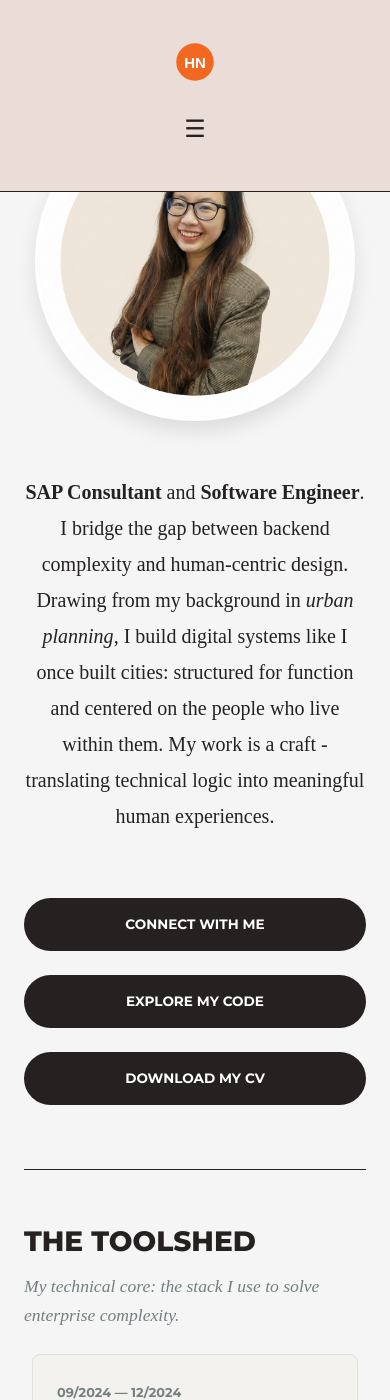
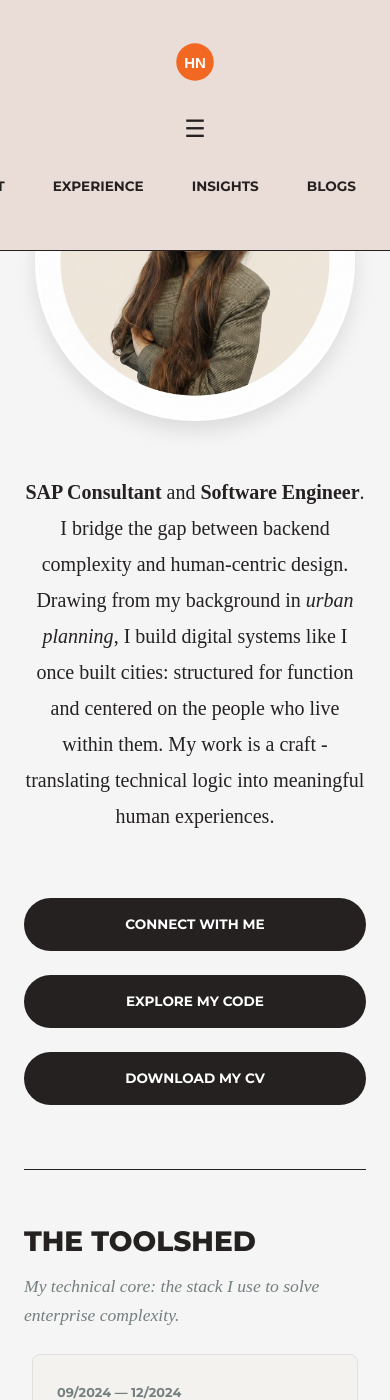
Before and after one commit to huongntn/portfolio-website, a Jekyll site: the page built from index.html, in a window 390 px wide and 1400 px high. Built offline with Jekyll 4.4.1, drawn with Linux system fonts in a browser that asks for light colours; some web fonts are replaced.

Commit message:
Update style.css

```diff
--- a/assets/css/style.css
+++ b/assets/css/style.css
@@ -107,7 +107,7 @@ footer { background-color: var(--text-main); color: var(--white); padding: 4rem
 /* Responsive Adjustments */
 @media (max-width: 768px) {
   /* Hide the desktop nav links */
-  .nav-links { display: none; flex-direction: column; position: fixed; top: 60px; left: 0; width: 100%; height: calc(100vh - 60px); background: #fdf5f0; padding-top: 20px; text-align: center; }
+  .nav-links { flex-direction: row; justify-content: space-between; padding: 10px 20px; }
   .nav-links.active { display: flex; }
   .burger-menu { display: block; font-size: 24px; cursor: pointer; }
 
```
